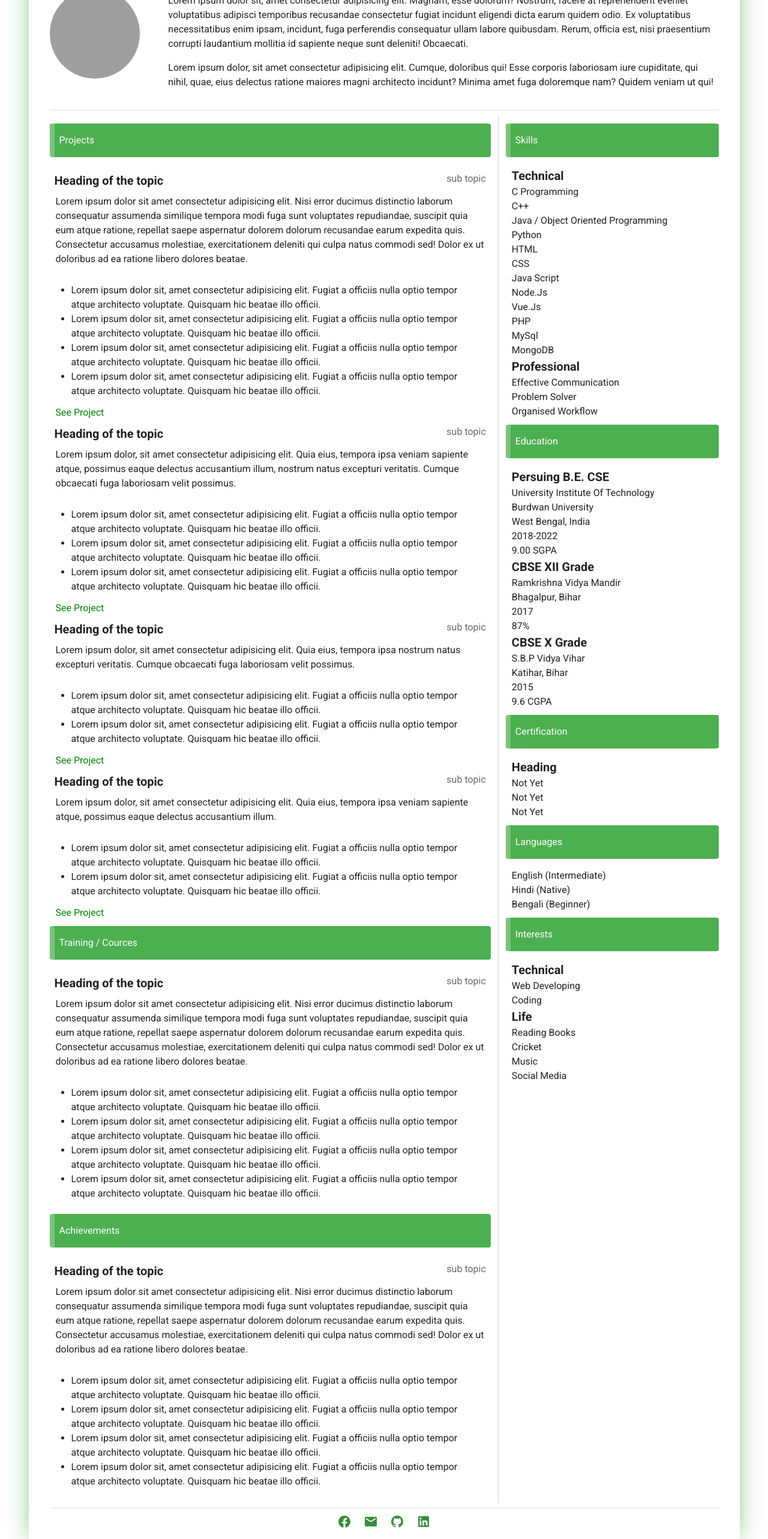
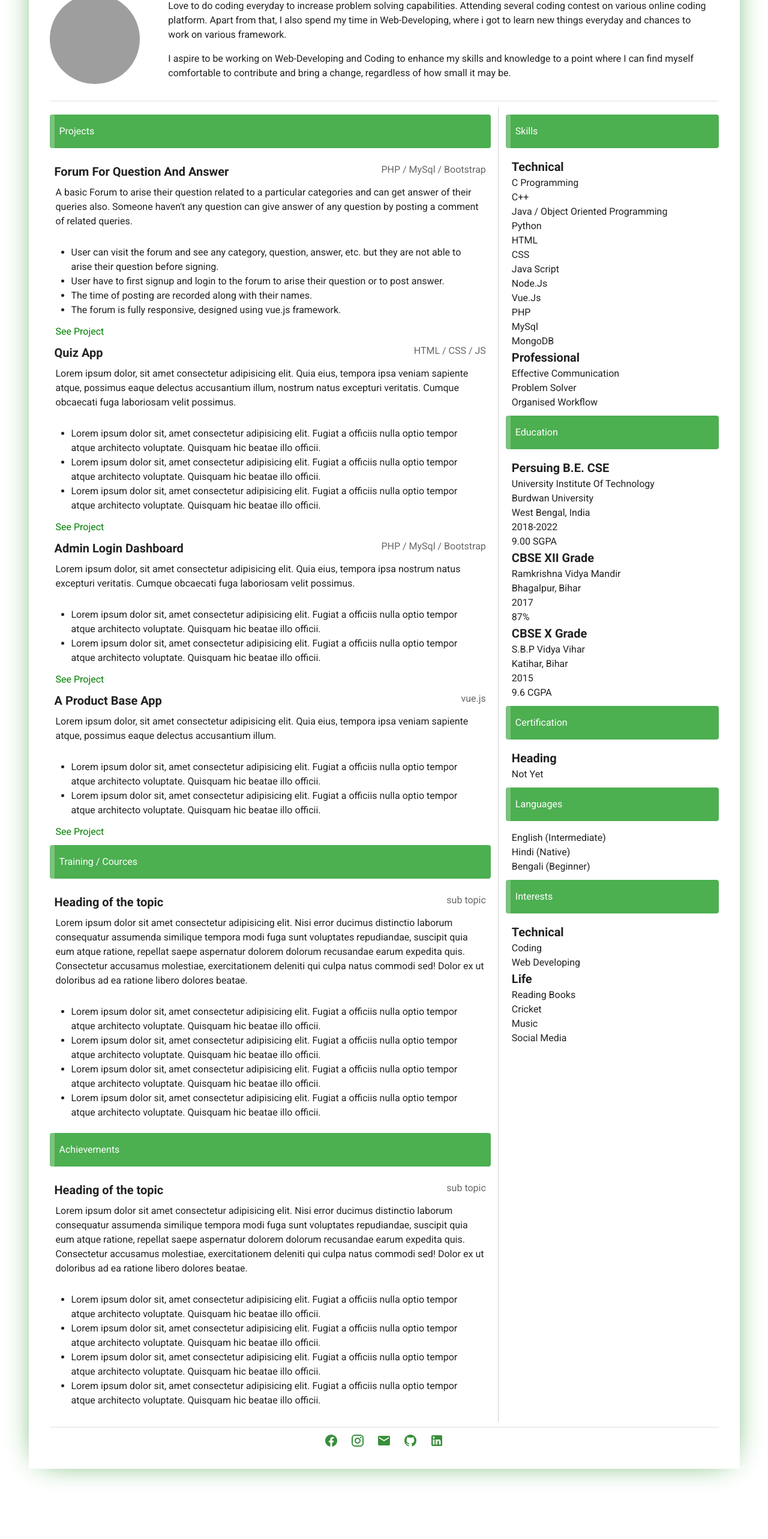
Before and after one commit to chaturcr48/My-Portfolio, a Vue app: page / in a window 1280 px wide. Shown: the part 234-2800 px from the top of the page at 60% size. After the commit the page ends 2713 px from the top, so only its background shows below. Built offline with nearby package versions, Linux system fonts and the light colour scheme; grey boxes are pictures that could not be loaded.

Commit message:
make it better

```diff
--- a/src/components/Resume.vue
+++ b/src/components/Resume.vue
@@ -20,6 +20,10 @@
           http://github.com/chaturcr48
         </div>
         <div class="details-margin">
+          <v-icon small color="green darken-2">mdi-linkedin</v-icon>
+          kumar-chatur-ranjan-538898179
+        </div>
+        <div class="details-margin">
           <v-icon small color="green darken-2">mdi-map-marker</v-icon>
           Bihar, India
         </div>
@@ -35,19 +39,15 @@
       </v-col>
       <v-col class="padding">
         <p>
-          Lorem ipsum dolor sit, amet consectetur adipisicing elit. Magnam, esse
-          dolorum? Nostrum, facere at reprehenderit eveniet voluptatibus
-          adipisci temporibus recusandae consectetur fugiat incidunt eligendi
-          dicta earum quidem odio. Ex voluptatibus necessitatibus enim ipsam,
-          incidunt, fuga perferendis consequatur ullam labore quibusdam. Rerum,
-          officia est, nisi praesentium corrupti laudantium mollitia id sapiente
-          neque sunt deleniti! Obcaecati.
+          Love to do coding everyday to increase problem solving capabilities.
+          Attending several coding contest on various online coding platform.
+          Apart from that, I also spend my time in Web-Developing, where i got
+          to learn new things everyday and chances to work on various framework.
         </p>
         <p>
-          Lorem ipsum dolor, sit amet consectetur adipisicing elit. Cumque,
-          doloribus qui! Esse corporis laboriosam iure cupiditate, qui nihil,
-          quae, eius delectus ratione maiores magni architecto incidunt? Minima
-          amet fuga doloremque nam? Quidem veniam ut qui!
+          I aspire to be working on Web-Developing and Coding to enhance my
+          skills and knowledge to a point where I can find myself comfortable to
+          contribute and bring a change, regardless of how small it may be.
         </p>
       </v-col>
     </v-row>
@@ -55,6 +55,149 @@
     <v-row class="margin">
       <v-col cols="12" sm="8" class="">
         <v-alert border="left" color="green" dark> Projects </v-alert>
+        <v-row class="padding">
+          <span style="font-weight: bold; font-size: 20px"
+            >Forum For Question And Answer</span
+          >
+          <v-spacer></v-spacer> <span class="span-sub-topic"> PHP / MySql / Bootstrap</span>
+        </v-row>
+        <p class="padding-x">
+          A basic Forum to arise their question related to a particular
+          categories and can get answer of their queries also. Someone haven't
+          any question can give answer of any question by posting a comment of
+          related queries.
+        </p>
+        <v-container>
+          <ul>
+            <li>
+              User can visit the forum and see any category, question, answer, etc. but they are not
+              able to arise their question before signing.
+            </li>
+            <li>
+              User have to first signup and login to the forum to arise their
+              question or to post answer.
+            </li>
+            <li>
+              The time of posting are recorded along with their names.
+            </li>
+            <li>
+              The forum is fully responsive, designed using vue.js framework.
+            </li>
+          </ul>
+        </v-container>
+        <div class="padding-x">
+          <a
+            href="https://github.com/chaturcr48/Forum-for-question-and-answer"
+            target="_blank"
+            rel="noopener noreferrer"
+            ><span class="link">See Project</span></a
+          >
+        </div>
+        <v-row class="padding">
+          <span style="font-weight: bold; font-size: 20px"
+            >Quiz App</span
+          >
+          <v-spacer></v-spacer> <span class="span-sub-topic"> HTML / CSS / JS</span>
+        </v-row>
+        <p class="padding-x">
+          Lorem ipsum dolor, sit amet consectetur adipisicing elit. Quia eius,
+          tempora ipsa veniam sapiente atque, possimus eaque delectus
+          accusantium illum, nostrum natus excepturi veritatis. Cumque obcaecati
+          fuga laboriosam velit possimus.
+        </p>
+        <v-container>
+          <ul>
+            <li>
+              Lorem ipsum dolor sit, amet consectetur adipisicing elit. Fugiat a
+              officiis nulla optio tempor atque architecto voluptate. Quisquam
+              hic beatae illo officii.
+            </li>
+            <li>
+              Lorem ipsum dolor sit, amet consectetur adipisicing elit. Fugiat a
+              officiis nulla optio tempor atque architecto voluptate. Quisquam
+              hic beatae illo officii.
+            </li>
+            <li>
+              Lorem ipsum dolor sit, amet consectetur adipisicing elit. Fugiat a
+              officiis nulla optio tempor atque architecto voluptate. Quisquam
+              hic beatae illo officii.
+            </li>
+          </ul>
+        </v-container>
+        <div class="padding-x">
+          <a href="https://github.com/chaturcr48/Quiz-App" target="_blank" rel="noopener noreferrer"
+            ><span class="link">See Project</span></a
+          >
+        </div>
+        <v-row class="padding">
+          <span style="font-weight: bold; font-size: 20px"
+            >Admin Login Dashboard</span
+          >
+          <v-spacer></v-spacer> <span class="span-sub-topic"> PHP / MySql / Bootstrap</span>
+        </v-row>
+        <p class="padding-x">
+          Lorem ipsum dolor, sit amet consectetur adipisicing elit. Quia eius,
+          tempora ipsa nostrum natus excepturi veritatis. Cumque obcaecati fuga
+          laboriosam velit possimus.
+        </p>
+        <v-container>
+          <ul>
+            <li>
+              Lorem ipsum dolor sit, amet consectetur adipisicing elit. Fugiat a
+              officiis nulla optio tempor atque architecto voluptate. Quisquam
+              hic beatae illo officii.
+            </li>
+            <li>
+              Lorem ipsum dolor sit, amet consectetur adipisicing elit. Fugiat a
+              officiis nulla optio tempor atque architecto voluptate. Quisquam
+              hic beatae illo officii.
+            </li>
+          </ul>
+        </v-container>
+        <div class="padding-x">
+          <a
+            href="https://github.com/chaturcr48/CRUD-Project"
+            target="_blank"
+            rel="noopener noreferrer"
+            ><span class="link">See Project</span></a
+          >
+        </div>
+        <v-row class="padding">
+          <span style="font-weight: bold; font-size: 20px"
+            >A Product Base App</span
+          >
+          <v-spacer></v-spacer> <span class="span-sub-topic"> vue.js</span>
+        </v-row>
+        <p class="padding-x">
+          Lorem ipsum dolor, sit amet consectetur adipisicing elit. Quia eius,
+          tempora ipsa veniam sapiente atque, possimus eaque delectus
+          accusantium illum.
+        </p>
+        <v-container>
+          <ul>
+            <li>
+              Lorem ipsum dolor sit, amet consectetur adipisicing elit. Fugiat a
+              officiis nulla optio tempor atque architecto voluptate. Quisquam
+              hic beatae illo officii.
+            </li>
+            <li>
+              Lorem ipsum dolor sit, amet consectetur adipisicing elit. Fugiat a
+              officiis nulla optio tempor atque architecto voluptate. Quisquam
+              hic beatae illo officii.
+            </li>
+          </ul>
+        </v-container>
+        <div class="padding-x">
+          <a
+            href="https://github.com/chaturcr48/A-product-base-app"
+            target="_blank"
+            rel="noopener noreferrer"
+            ><span class="link">See Project</span></a
+          >
+        </div>
+        <v-alert border="left" color="green" dark class="margin-top">
+          Training / Cources
+        </v-alert>
         <v-row class="padding">
           <span style="font-weight: bold; font-size: 20px"
             >Heading of the topic</span
@@ -94,132 +237,9 @@
             </li>
           </ul>
         </v-container>
-        <div class="padding-x"><a href="https://github.com/chaturcr48" target="_blank" rel="noopener noreferrer"><span class="link">See Project</span></a></div>
-        <v-row class="padding">
-          <span style="font-weight: bold; font-size: 20px"
-            >Heading of the topic</span
-          >
-          <v-spacer></v-spacer> <span class="span-sub-topic"> sub topic</span>
-        </v-row>
-        <p class="padding-x">
-          Lorem ipsum dolor, sit amet consectetur adipisicing elit. Quia eius,
-          tempora ipsa veniam sapiente atque, possimus eaque delectus
-          accusantium illum, nostrum natus excepturi veritatis. Cumque obcaecati
-          fuga laboriosam velit possimus.
-        </p>
-        <v-container>
-          <ul>
-            <li>
-              Lorem ipsum dolor sit, amet consectetur adipisicing elit. Fugiat a
-              officiis nulla optio tempor atque architecto voluptate. Quisquam
-              hic beatae illo officii.
-            </li>
-            <li>
-              Lorem ipsum dolor sit, amet consectetur adipisicing elit. Fugiat a
-              officiis nulla optio tempor atque architecto voluptate. Quisquam
-              hic beatae illo officii.
-            </li>
-            <li>
-              Lorem ipsum dolor sit, amet consectetur adipisicing elit. Fugiat a
-              officiis nulla optio tempor atque architecto voluptate. Quisquam
-              hic beatae illo officii.
-            </li>
-          </ul>
-        </v-container>
-        <div class="padding-x"><a href="http://twitter.com" target="_blank" rel="noopener noreferrer"><span class="link">See Project</span></a></div>
-        <v-row class="padding">
-          <span style="font-weight: bold; font-size: 20px"
-            >Heading of the topic</span
-          >
-          <v-spacer></v-spacer> <span class="span-sub-topic"> sub topic</span>
-        </v-row>
-        <p class="padding-x">
-          Lorem ipsum dolor, sit amet consectetur adipisicing elit. Quia eius,
-          tempora ipsa  nostrum natus excepturi veritatis. Cumque obcaecati
-          fuga laboriosam velit possimus.
-        </p>
-        <v-container>
-          <ul>
-            <li>
-              Lorem ipsum dolor sit, amet consectetur adipisicing elit. Fugiat a
-              officiis nulla optio tempor atque architecto voluptate. Quisquam
-              hic beatae illo officii.
-            </li>
-            <li>
-              Lorem ipsum dolor sit, amet consectetur adipisicing elit. Fugiat a
-              officiis nulla optio tempor atque architecto voluptate. Quisquam
-              hic beatae illo officii.
-            </li>
-          </ul>
-        </v-container>
-        <div class="padding-x"><a href="http://whatsapp.com" target="_blank" rel="noopener noreferrer"><span class="link">See Project</span></a></div>
-        <v-row class="padding">
-          <span style="font-weight: bold; font-size: 20px"
-            >Heading of the topic</span
-          >
-          <v-spacer></v-spacer> <span class="span-sub-topic"> sub topic</span>
-        </v-row>
-        <p class="padding-x">
-          Lorem ipsum dolor, sit amet consectetur adipisicing elit. Quia eius,
-          tempora ipsa veniam sapiente atque, possimus eaque delectus
-          accusantium illum.
-        </p>
-        <v-container>
-          <ul>
-            <li>
-              Lorem ipsum dolor sit, amet consectetur adipisicing elit. Fugiat a
-              officiis nulla optio tempor atque architecto voluptate. Quisquam
-              hic beatae illo officii.
-            </li>
-            <li>
-              Lorem ipsum dolor sit, amet consectetur adipisicing elit. Fugiat a
-              officiis nulla optio tempor atque architecto voluptate. Quisquam
-              hic beatae illo officii.
-            </li>
-          </ul>
-        </v-container>
-        <div class="padding-x"><a href="http://instagram.com" target="_blank" rel="noopener noreferrer"><span class="link">See Project</span></a></div>
-        <v-alert border="left" color="green" dark class="margin-top"> Training / Cources </v-alert>
-        <v-row class="padding">
-          <span style="font-weight: bold; font-size: 20px"
-            >Heading of the topic</span
-          >
-          <v-spacer></v-spacer> <span class="span-sub-topic"> sub topic</span>
-        </v-row>
-        <p class="padding-x">
-          Lorem ipsum dolor sit amet consectetur adipisicing elit. Nisi error
-          ducimus distinctio laborum consequatur assumenda similique tempora
-          modi fuga sunt voluptates repudiandae, suscipit quia eum atque
-          ratione, repellat saepe aspernatur dolorem dolorum recusandae earum
-          expedita quis. Consectetur accusamus molestiae, exercitationem
-          deleniti qui culpa natus commodi sed! Dolor ex ut doloribus ad ea
-          ratione libero dolores beatae.
-        </p>
-        <v-container>
-          <ul>
-            <li>
-              Lorem ipsum dolor sit, amet consectetur adipisicing elit. Fugiat a
-              officiis nulla optio tempor atque architecto voluptate. Quisquam
-              hic beatae illo officii.
-            </li>
-            <li>
-              Lorem ipsum dolor sit, amet consectetur adipisicing elit. Fugiat a
-              officiis nulla optio tempor atque architecto voluptate. Quisquam
-              hic beatae illo officii.
-            </li>
-            <li>
-              Lorem ipsum dolor sit, amet consectetur adipisicing elit. Fugiat a
-              officiis nulla optio tempor atque architecto voluptate. Quisquam
-              hic beatae illo officii.
-            </li>
-            <li>
-              Lorem ipsum dolor sit, amet consectetur adipisicing elit. Fugiat a
-              officiis nulla optio tempor atque architecto voluptate. Quisquam
-              hic beatae illo officii.
-            </li>
-          </ul>
-        </v-container>
-        <v-alert border="left" color="green" dark class="margin-top"> Achievements </v-alert>
+        <v-alert border="left" color="green" dark class="margin-top">
+          Achievements
+        </v-alert>
         <v-row class="padding">
           <span style="font-weight: bold; font-size: 20px"
             >Heading of the topic</span
@@ -263,7 +283,9 @@
 
       <v-col cols="" sm="" class="border-left">
         <v-alert border="left" color="green" dark class=""> Skills </v-alert>
-        <span style="font-weight: bold; font-size: 20px" class="padding-x">Technical </span>
+        <span style="font-weight: bold; font-size: 20px" class="padding-x"
+          >Technical
+        </span>
         <div class="padding-x">
           <div>C Programming</div>
           <div>C++</div>
@@ -278,14 +300,20 @@
           <div>MySql</div>
           <div>MongoDB</div>
         </div>
-        <span style="font-weight: bold; font-size: 20px" class="padding-x">Professional </span>
+        <span style="font-weight: bold; font-size: 20px" class="padding-x"
+          >Professional
+        </span>
         <div class="padding-x">
           <div>Effective Communication</div>
           <div>Problem Solver</div>
           <div>Organised Workflow</div>
         </div>
-        <v-alert border="left" color="green" dark class="margin-top"> Education </v-alert>
-        <span style="font-weight: bold; font-size: 20px" class="padding-x">Persuing B.E. CSE </span>
+        <v-alert border="left" color="green" dark class="margin-top">
+          Education
+        </v-alert>
+        <span style="font-weight: bold; font-size: 20px" class="padding-x"
+          >Persuing B.E. CSE
+        </span>
         <div class="padding-x">
           <div>University Institute Of Technology</div>
           <div>Burdwan University</div>
@@ -293,40 +321,54 @@
           <div>2018-2022</div>
           <div>9.00 SGPA</div>
         </div>
-        <span style="font-weight: bold; font-size: 20px" class="padding-x">CBSE XII Grade </span>
+        <span style="font-weight: bold; font-size: 20px" class="padding-x"
+          >CBSE XII Grade
+        </span>
         <div class="padding-x">
           <div>Ramkrishna Vidya Mandir</div>
           <div>Bhagalpur, Bihar</div>
           <div>2017</div>
           <div>87%</div>
         </div>
-        <span style="font-weight: bold; font-size: 20px" class="padding-x">CBSE X Grade</span>
+        <span style="font-weight: bold; font-size: 20px" class="padding-x"
+          >CBSE X Grade</span
+        >
         <div class="padding-x">
           <div>S.B.P Vidya Vihar</div>
           <div>Katihar, Bihar</div>
           <div>2015</div>
           <div>9.6 CGPA</div>
         </div>
-        <v-alert border="left" color="green" dark class="margin-top"> Certification </v-alert>
-        <span style="font-weight: bold; font-size: 20px" class="padding-x">Heading </span>
+        <v-alert border="left" color="green" dark class="margin-top">
+          Certification
+        </v-alert>
+        <span style="font-weight: bold; font-size: 20px" class="padding-x"
+          >Heading
+        </span>
         <div class="padding-x">
           <div>Not Yet</div>
-            <div>Not Yet</div>
-            <div>Not Yet</div>
         </div>
-        <v-alert border="left" color="green" dark class="margin-top"> Languages </v-alert>
+        <v-alert border="left" color="green" dark class="margin-top">
+          Languages
+        </v-alert>
         <div class="padding-x">
           <div>English (Intermediate)</div>
           <div>Hindi (Native)</div>
           <div>Bengali (Beginner)</div>
         </div>
-        <v-alert border="left" color="green" dark class="margin-top"> Interests </v-alert>
-        <span style="font-weight: bold; font-size: 20px" class="padding-x">Technical </span>
+        <v-alert border="left" color="green" dark class="margin-top">
+          Interests
+        </v-alert>
+        <span style="font-weight: bold; font-size: 20px" class="padding-x"
+          >Technical
+        </span>
         <div class="padding-x">
+          <div>Coding</div>
           <div>Web Developing</div>
-            <div>Coding</div>
         </div>
-        <span style="font-weight: bold; font-size: 20px" class="padding-x">Life </span>
+        <span style="font-weight: bold; font-size: 20px" class="padding-x"
+          >Life
+        </span>
         <div class="padding-x">
           <div>Reading Books</div>
           <div>Cricket</div>
@@ -337,21 +379,57 @@
     </v-row>
     <v-divider style="margin-top: 20px"></v-divider>
     <v-container class="margin-top">
-    <v-row
-      align="center"
-      justify="center"
+      <v-row align="center" justify="center">
+        <a
+          class="padding-x footer-link"
+          href="http://www.facebook.com/chatur.ranjan.1"
+          target="_blank"
+          rel="noopener noreferrer"
         >
-      <a class="padding-x footer-link" href="http://www.facebook.com/chatur.ranjan.1" target="_blank" rel="noopener noreferrer">
           <v-icon class="footer-icon" color="green darken-2">
-          mdi-facebook </v-icon></a>
-      <a class="padding-x footer-link" href="http://chaturcr48@gmail.com" target="_blank" rel="noopener noreferrer">
+            mdi-facebook
+          </v-icon></a
+        >
+        <a
+          class="padding-x footer-link"
+          href="https://www.instagram.com/chatur_48/"
+          target="_blank"
+          rel="noopener noreferrer"
+        >
           <v-icon class="footer-icon" color="green darken-2">
-          mdi-email </v-icon></a>
-      <a class="padding-x footer-link" href="http://github.com/chaturcr48" target="_blank" rel="noopener noreferrer">
+            mdi-instagram
+          </v-icon></a
+        >
+        <a
+          class="padding-x footer-link"
+          href="http://chaturcr48@gmail.com"
+          target="_blank"
+          rel="noopener noreferrer"
+        >
           <v-icon class="footer-icon" color="green darken-2">
-          mdi-github </v-icon></a>
-      <a class="padding-x footer-link" href="https://www.linkedin.com/in/kumar-chatur-ranjan-538898179" target="_blank" rel="noopener noreferrer">
-      <v-icon class="footer-icon" color="green darken-2"> mdi-linkedin </v-icon></a>
+            mdi-email
+          </v-icon></a
+        >
+        <a
+          class="padding-x footer-link"
+          href="http://github.com/chaturcr48"
+          target="_blank"
+          rel="noopener noreferrer"
+        >
+          <v-icon class="footer-icon" color="green darken-2">
+            mdi-github
+          </v-icon></a
+        >
+        <a
+          class="padding-x footer-link"
+          href="https://www.linkedin.com/in/kumar-chatur-ranjan-538898179"
+          target="_blank"
+          rel="noopener noreferrer"
+        >
+          <v-icon class="footer-icon" color="green darken-2">
+            mdi-linkedin
+          </v-icon></a
+        >
       </v-row>
     </v-container>
   </v-container>
@@ -379,7 +457,7 @@
 .border {
   border: 2px solid black;
 }
-.border-left{
+.border-left {
   border-left: 1px solid rgba(0, 0, 0, 0.192);
 }
 .details-margin {
@@ -399,23 +477,23 @@
 .padding-x {
   padding: 0px 10px;
 }
-.margin-top{
+.margin-top {
   margin-top: 10px;
 }
-a{
+a {
   text-decoration: none;
   color: green;
 }
-.link{
+.link {
   color: green;
 }
-.span-sub-topic{
+.span-sub-topic {
   color: rgba(0, 0, 0, 0.596);
 }
-.footer-link{
+.footer-link {
   color: black;
 }
-.footer-link:hover{
+.footer-link:hover {
   color: green;
   font-weight: bold;
 }
```
Also changed, not shown: 1 other file (tests, documents, lock files or other folders). Lines whose indentation alone changed are shown as unchanged.
